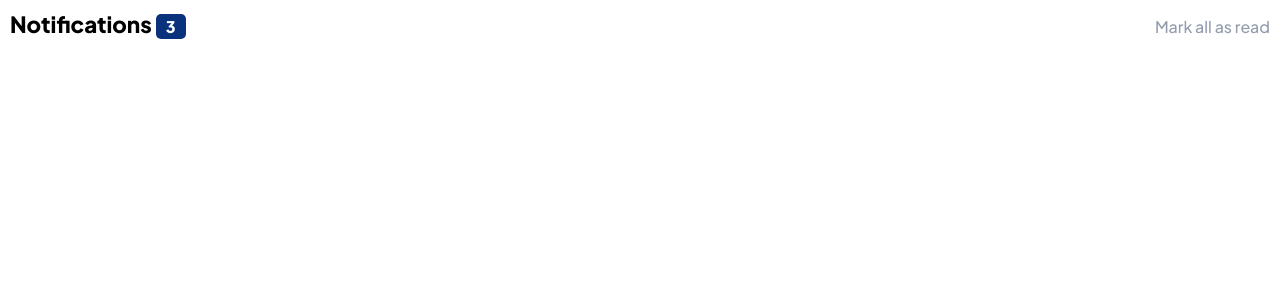
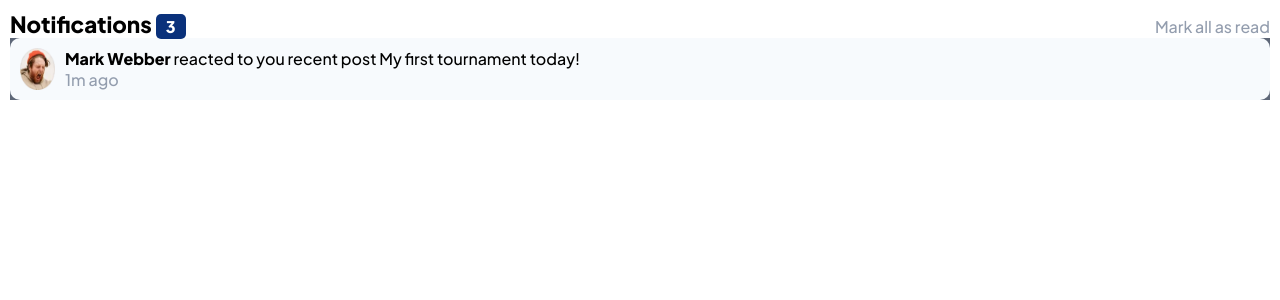
Before and after one commit to adie9/notifications-page, a React (Vite) app: page / in a window 1280 px wide. Shown: the top 300 px of the page. Built offline with nearby package versions, Linux system fonts and the light colour scheme.

Commit message:
Created Notification component

```diff
--- /dev/null
+++ b/components/Feed.jsx
@@ -0,0 +1,12 @@
+import React from "react";
+import Notification from "../components/Notification"
+
+function Feed() {
+    return (
+        <section className="feed-container">
+            <Notification />
+        </section>
+    )
+}
+
+export default Feed
--- a/components/Header.jsx
+++ b/components/Header.jsx
@@ -2,10 +2,10 @@ import React from "react"
 
 function Header() {
     return (
-        <div className="header-container">
+        <section className="header-container">
             <h1>Notifications <span className="noti-amount">3</span></h1>
             <a className="mark-read">Mark all as read</a>
-        </div>
+        </section>
     )
 }
 
--- /dev/null
+++ b/components/Notification.jsx
@@ -0,0 +1,13 @@
+import React from "react";
+
+function Notification() {
+    return (
+        <div className="notification-container">
+            <img src="../assets/images/avatar-mark-webber.webp" alt="mark-webber"></img>
+            <p><span className="name"><strong>Mark Webber</strong></span> reacted to you recent post
+            My first tournament today!<br/><span className="time-since">1m ago</span></p>
+        </div>
+    )
+}
+
+export default Notification
--- a/src/App.jsx
+++ b/src/App.jsx
@@ -1,11 +1,13 @@
 import React from "react"
 import "../styles/index.css"
 import Header from "../components/Header"
+import Feed from "../components/Feed"
 
 function App() {
   return (
     <div className="App">
       <Header />
+      <Feed />
     </div>
   )
 }
--- a/styles/index.css
+++ b/styles/index.css
@@ -6,6 +6,9 @@
 body {
   font-family: "Plus Jakarta Sans", sans-serif;
   font-size: 16px;
+}
+
+.App {
   margin: 10px;
 }
 
@@ -28,6 +31,25 @@ body {
   color: hsl(219, 14%, 63%);
 }
 
+.feed-container {
+  background-color: hsl(219, 12%, 42%);
+}
+
+.notification-container {
+  border-radius: 10px;
+  display: flex;
+  padding: 10px;
+  -moz-column-gap: 10px;
+       column-gap: 10px;
+  background-color: hsl(210, 60%, 98%);
+}
+.notification-container img {
+  width: 35px;
+}
+.notification-container p .time-since {
+  color: hsl(219, 14%, 63%);
+}
+
 .attribution {
   font-size: 11px;
   text-align: center;
--- a/styles/index.scss
+++ b/styles/index.scss
@@ -22,6 +22,10 @@ $pr-blue: hsl(219, 85%, 26%);
  body {
     font-family: 'Plus Jakarta Sans', sans-serif;
     font-size: $body-fs;
+
+ }
+
+ .App {
     margin: 10px;
  }
 
@@ -48,6 +52,38 @@ $pr-blue: hsl(219, 85%, 26%);
     }
 }
 
+// Feed styles
+.feed-container {
+    background-color: $dark-grayish-blue;
+}
+
+// Notification styles
+@mixin notification-box() {
+    border-radius: 10px;
+}
+
+.notification-container {
+    @include notification-box();
+
+    display: flex;
+    padding: 10px;
+    column-gap: 10px;
+    background-color: $very-light-grayish-blue;
+
+
+    img {
+        width: 35px;
+    }
+
+    p {
+
+        .time-since {
+            color: $grayish-blue;
+        }
+
+    }
+}
+
 
 
 .attribution {
```
Also changed, not shown: 1 other file (tests, documents, lock files or other folders).
